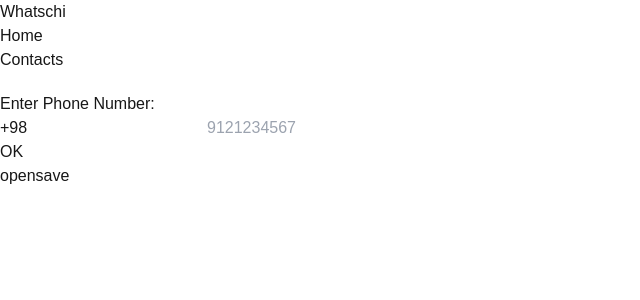
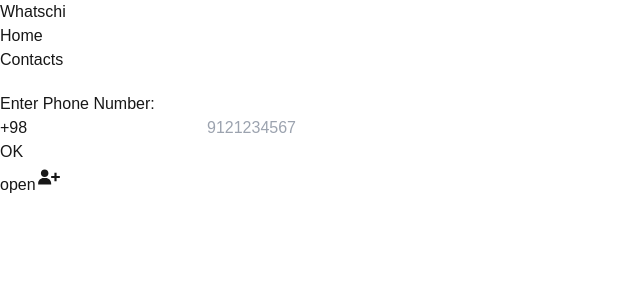
Before and after one commit to MasoudSR/whatschi, a Next.js app: page / in a window 1280 px wide. Shown: the top 300 px of the page, without its empty margins (0-640 px from the left). Built offline with nearby package versions, Linux system fonts and the light colour scheme.

Commit message:
Add save functionality for contact number

```diff
--- a/package.json
+++ b/package.json
@@ -9,6 +9,7 @@
     "lint": "next lint"
   },
   "dependencies": {
+    "nanoid": "^5.0.9",
     "next": "15.0.3",
     "react": "19.0.0-rc-66855b96-20241106",
     "react-dom": "19.0.0-rc-66855b96-20241106",
--- a/src/app/page.js
+++ b/src/app/page.js
@@ -1,15 +1,12 @@
 "use client";
 
 import ContactsPage from "@/components/ContactsPage";
+import HomePage from "@/components/HomePage";
 import MenuBar from "@/components/MenuBar";
-import loadStorage from "@/helpers/loadStorage";
-import saveStorage from "@/helpers/saveStorage";
+
 import { useState } from "react";
 
 export default function Home() {
-	const [phoneNumber, setPhoneNumber] = useState();
-	const [countryCode, setCountryCode] = useState("+98");
-	const [contactDetails, setContactDetails] = useState({});
 	const [page, setPage] = useState("home");
 
 	const countryOptions = [
@@ -25,49 +22,6 @@
 		{ code: "+61", country: "Australia" },
 	];
 
-	const numberHandler = () => {
-		if (!countryCode) {
-			alert("Country Code Missing");
-			return;
-		}
-		if (!phoneNumber) {
-			alert("Phone Number Missing");
-			return;
-		}
-
-		let formattedCountryCode = countryCode;
-		if (countryCode.startsWith("00")) {
-			formattedCountryCode = `+${countryCode.slice(2)}`;
-		} else if (!countryCode.startsWith("+")) {
-			formattedCountryCode = `+${countryCode}`;
-		}
-
-		const countryCodeRegex = /^\+([1-9]\d{0,2})$/;
-
-		if (!countryCodeRegex.test(formattedCountryCode)) {
-			alert("Country Code Invalid");
-			return;
-		}
-
-		let formattedPhoneNumber = phoneNumber;
-		if (phoneNumber.startsWith("0")) {
-			formattedPhoneNumber = phone.slice(1);
-		}
-
-		const phoneNumberRegex = /^\d{9,15}$/;
-
-		if (!phoneNumberRegex.test(formattedPhoneNumber)) {
-			alert("Phone Number Invalid");
-			return;
-		}
-
-		const formattedNumber = formattedCountryCode + formattedPhoneNumber;
-
-		const link = `https://wa.me/${formattedNumber}`;
-
-		setContactDetails({ name: formattedNumber, number: formattedNumber, link: link });
-	};
-
 	// const getSelectValue = () => {
 	// 	let formattedCountryCode = countryCode;
 	// 	if (countryCode.startsWith("00")) {
@@ -79,72 +33,10 @@
 	// 	return matchedCountry ? formattedCountryCode : "";
 	// };
 
-	const saveHandler = () => {
-		console.log(contactDetails);
-		const contactsData = loadStorage();
-		contactsData.contacts.push(contactDetails);
-		saveStorage(contactsData);
-	};
-
 	return (
-		<>
+		<div className="flex flex-col min-h-screen">
 			<MenuBar page={page} setPage={setPage} />
-			{page === "home" ? (
-				<div className="flex flex-col min-h-screen justify-center items-center gap-3 p-3">
-					<div className="flex flex-col items-center gap-3 w-full p-3 bg-green-400 rounded-lg">
-						<p className="self-start text-gray-700">Enter Phone Number:</p>
-						<div className="flex w-full">
-							{/* <select
-							value={getSelectValue()}
-							onChange={(e) => setCountryCode(e.target.value)}
-							className="border p-2 rounded w-24">
-							{countryOptions.map((c) => (
-								<option key={c.code} value={c.code}>
-								{c.country}
-								</option>
-								))}
-								<option value="">Manual</option>
-								</select> */}
-							<input
-								type="text"
-								className="p-2 rounded-l-md w-16 border-r"
-								placeholder="+98"
-								value={countryCode}
-								onChange={(e) => {
-									setCountryCode(e.target.value);
-								}}
-							/>
-
-							<input
-								type="tel"
-								className=" w-[100%] py-2 pl-4 px-1 rounded-r-md"
-								placeholder="9121234567"
-								onChange={(e) => setPhoneNumber(e.target.value)}
-							/>
-						</div>
-						<button className="w-36 h-16 rounded-[2rem] bg-white text-green-800" onClick={numberHandler}>
-							OK
-						</button>
-					</div>
-					<div
-						className={`border border-green-500 bg-green-400 rounded-2xl overflow-hidden w-64 transition-all duration-300 ${
-							contactDetails.link ? "scale-100" : "scale-0"
-						}`}>
-						<div className="p-3 bg-white">
-							<div>{contactDetails.name}</div>
-							<div className="text-slate-400 text-xs">{contactDetails.number}</div>
-						</div>
-						<div className="p-3 flex justify-between">
-							<a href={contactDetails.link} target="_blank">
-								<button>open</button>
-							</a>
-							<button onClick={saveHandler}>save</button>
-						</div>
-					</div>
-				</div>
-			) : (
-				<ContactsPage />
-			)}
-		</>
+			{page === "home" ? <HomePage /> : <ContactsPage />}
+		</div>
 	);
 }
--- a/src/components/ContactCard.jsx
+++ b/src/components/ContactCard.jsx
@@ -1,7 +1,8 @@
+import loadStorage from '@/helpers/loadStorage';
+import saveStorage from '@/helpers/saveStorage';
 import React from 'react'
 
-function ContactCard({ contact }) {
-    const removeHandler = () => { }
+function ContactCard({ contact, removeHandler }) {
 
     return (
         <div
@@ -14,7 +15,7 @@
                 <a href={contact.link} target="_blank">
                     <button>open</button>
                 </a>
-                <button onClick={removeHandler}>remove</button>
+                <button onClick={() => removeHandler(contact.id)}>remove</button>
             </div>
         </div>
     )
--- /dev/null
+++ b/src/components/HomePage.jsx
@@ -0,0 +1,146 @@
+import React, { useState } from 'react'
+import { BiSolidUserCheck, BiSolidUserPlus, BiSolidUserX } from 'react-icons/bi';
+import loadStorage from "@/helpers/loadStorage";
+import saveStorage from "@/helpers/saveStorage";
+import { nanoid } from "nanoid";
+
+function HomePage() {
+
+    const [phoneNumber, setPhoneNumber] = useState();
+    const [countryCode, setCountryCode] = useState("+98");
+    const [contactDetails, setContactDetails] = useState({});
+    const [saveStatus, setSaveStatus] = useState("add");
+
+
+    const numberHandler = () => {
+        if (!countryCode) {
+            alert("Country Code Missing");
+            return;
+        }
+        if (!phoneNumber) {
+            alert("Phone Number Missing");
+            return;
+        }
+
+        let formattedCountryCode = countryCode;
+        if (countryCode.startsWith("00")) {
+            formattedCountryCode = `+${countryCode.slice(2)}`;
+        } else if (!countryCode.startsWith("+")) {
+            formattedCountryCode = `+${countryCode}`;
+        }
+
+        const countryCodeRegex = /^\+([1-9]\d{0,2})$/;
+
+        if (!countryCodeRegex.test(formattedCountryCode)) {
+            alert("Country Code Invalid");
+            return;
+        }
+
+        let formattedPhoneNumber = phoneNumber;
+        if (phoneNumber.startsWith("0")) {
+            formattedPhoneNumber = phone.slice(1);
+        }
+
+        const phoneNumberRegex = /^\d{9,15}$/;
+
+        if (!phoneNumberRegex.test(formattedPhoneNumber)) {
+            alert("Phone Number Invalid");
+            return;
+        }
+
+        const formattedNumber = formattedCountryCode + formattedPhoneNumber;
+
+        const link = `https://wa.me/${formattedNumber}`;
+
+        setContactDetails({ id: nanoid(), name: formattedNumber, number: formattedNumber, link: link });
+        setSaveStatus("add");
+    };
+
+    const handleContactAction = () => {
+        if (saveStatus === "add") {
+            saveHandler();
+        } else if (saveStatus === "remove") {
+            removeHandler();
+        }
+    };
+
+    const saveHandler = () => {
+        // const id = nanoid();
+        // setContactDetails({ ...contactDetails, id: id });
+        const contactsData = loadStorage();
+        contactsData.contacts.push(contactDetails);
+        saveStorage(contactsData);
+        setSaveStatus("added");
+        setTimeout(() => {
+            setSaveStatus("remove");
+        }, 3000);
+    };
+
+    const removeHandler = () => {
+        const contactsData = loadStorage();
+        const newContacts = contactsData.contacts.filter((contact) => contact.id !== contactDetails.id);
+        contactsData.contacts = newContacts;
+        saveStorage(contactsData);
+        setSaveStatus("add");
+    };
+
+    return (
+        <div className="flex flex-col justify-center items-center gap-3 p-3">
+            <div className="flex flex-col items-center gap-3 flex-1 h-full p-3 bg-green-400 rounded-lg">
+                <p className="self-start text-gray-700">Enter Phone Number:</p>
+                <div className="flex w-full">
+                    {/* <select
+							value={getSelectValue()}
+							onChange={(e) => setCountryCode(e.target.value)}
+							className="border p-2 rounded w-24">
+							{countryOptions.map((c) => (
+								<option key={c.code} value={c.code}>
+								{c.country}
+								</option>
+								))}
+								<option value="">Manual</option>
+								</select> */}
+                    <input
+                        type="text"
+                        className="p-2 rounded-l-md w-16 border-r"
+                        placeholder="+98"
+                        value={countryCode}
+                        onChange={(e) => {
+                            setCountryCode(e.target.value);
+                        }}
+                    />
+
+                    <input
+                        type="tel"
+                        className=" w-[100%] py-2 pl-4 px-1 rounded-r-md"
+                        placeholder="9121234567"
+                        onChange={(e) => setPhoneNumber(e.target.value)}
+                    />
+                </div>
+                <button className="w-36 h-16 rounded-[2rem] bg-white text-green-800" onClick={numberHandler}>
+                    OK
+                </button>
+            </div>
+            <div
+                className={`border border-green-500 bg-green-400 rounded-2xl overflow-hidden w-64 transition-all duration-300 ${contactDetails.link ? "scale-100" : "scale-0"
+                    }`}>
+                <div className="p-3 bg-white">
+                    <div>{contactDetails.name}</div>
+                    <div className="text-slate-400 text-xs">{contactDetails.number}</div>
+                </div>
+                <div className="p-3 flex justify-between">
+                    <a href={contactDetails.link} target="_blank">
+                        <button>open</button>
+                    </a>
+                    <button onClick={handleContactAction}>
+                        {saveStatus === "add" && <BiSolidUserPlus size={26} />}
+                        {saveStatus === "added" && <BiSolidUserCheck size={26} />}
+                        {saveStatus === "remove" && <BiSolidUserX size={26} />}
+                    </button>
+                </div>
+            </div>
+        </div>
+    )
+}
+
+export default HomePage
--- a/src/components/MenuBar.jsx
+++ b/src/components/MenuBar.jsx
@@ -1,14 +1,14 @@
 import React from 'react'
 import { IoSettingsOutline } from "react-icons/io5";
 
-function MenuBar({page , setPage}) {
+function MenuBar({ page, setPage }) {
     return (
         <div className="flex w-full text-white shadow-md select-none">
             <div className="grid grid-cols-3 bg-green-700 w-full text-center justify-items-center drop-shadow-sm items-center p-3">
                 <div className='justify-self-start'>Whatschi</div>
                 <div className='flex bg-green-800 px-6 py-2 gap-10 rounded-3xl shadow-inner'>
-                    <div className={`transition-all z-20 ${page === "home" ? "text-green-800" : "cursor-pointer"}`} onClick={()=>{setPage("home")}}>Home</div>
-                    <div className={`transition-all z-20 ${page === "contacts" ? "text-green-800" : "cursor-pointer"}`} onClick={()=>{setPage("contacts")}}>Contacts</div>
+                    <div className={`transition-all z-20 ${page === "home" ? "text-green-800" : "cursor-pointer"}`} onClick={() => { setPage("home") }}>Home</div>
+                    <div className={`transition-all z-20 ${page === "contacts" ? "text-green-800" : "cursor-pointer"}`} onClick={() => { setPage("contacts") }}>Contacts</div>
                 </div>
                 <div className={`transition-all absolute bg-slate-200 h-[34px] rounded-3xl shadow-sm ${page === "home" ? " -translate-x-[51px] w-[86px]" : "translate-x-[41px] w-[105px]"}`}></div>
                 <div className='justify-self-end'>
```
Also changed, not shown: src/components/ContactsPage.jsx (+10 -3 lines), 1 other file (tests, documents, lock files or other folders).
